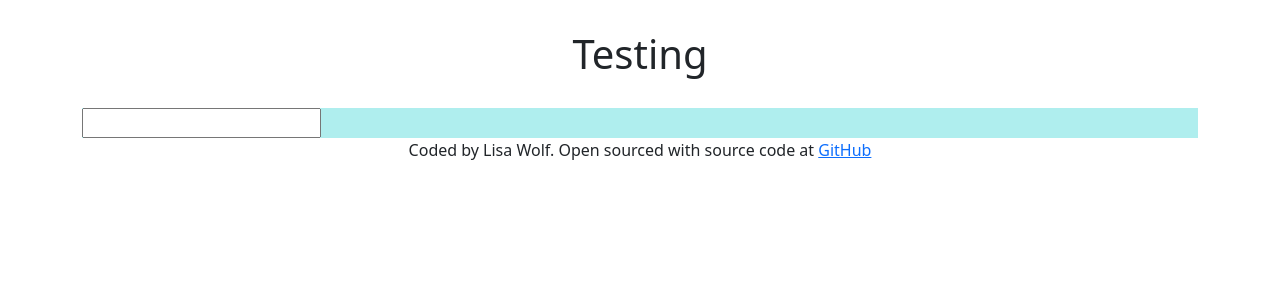
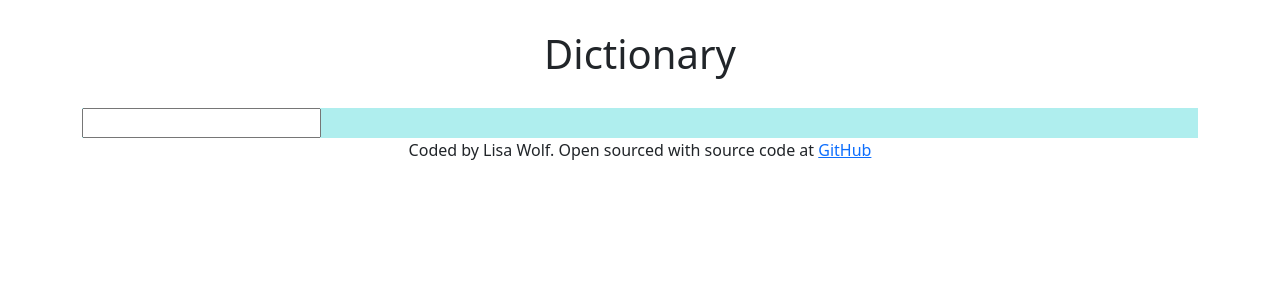
Before and after one commit to LadyDarkWolf/dictionary-project, a React (Create React App) app: page / in a window 1280 px wide. Shown: the top 300 px of the page. Built offline with nearby package versions, Linux system fonts and the light colour scheme.

Commit message:
Fixed title

```diff
--- a/src/App.js
+++ b/src/App.js
@@ -7,7 +7,7 @@ export default function App() {
     <div className="App">
       <div className="container">
         <header className="App-header">
-          <h1>Testing</h1>
+          <h1>Dictionary</h1>
         </header>
         <main>
           <Dictionary />
```
